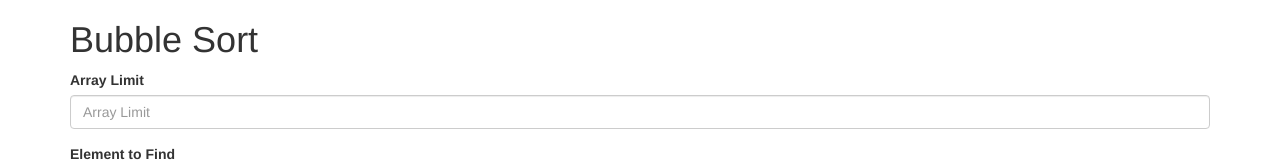
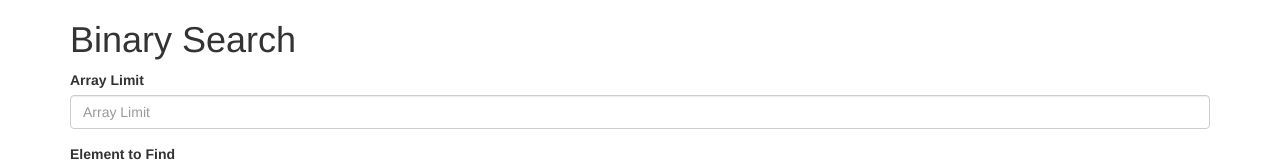
Before and after one commit to gara501/algorithms, a plain HTML site: page binary-search/aram/index.html in a window 1280 px wide. Shown: the top 162 px of the page. Drawn offline with nearby package versions, Linux system fonts and the light colour scheme.

Commit message:
name changes

```diff
--- a/binary-search/aram/index.html
+++ b/binary-search/aram/index.html
@@ -5,13 +5,13 @@
   <meta name="viewport" content="width=device-width">
   <!-- Latest compiled and minified CSS -->
   <link rel="stylesheet" href="https://maxcdn.bootstrapcdn.com/bootstrap/3.3.7/css/bootstrap.min.css" integrity="sha384-BVYiiSIFeK1dGmJRAkycuHAHRg32OmUcww7on3RYdg4Va+PmSTsz/K68vbdEjh4u" crossorigin="anonymous">
-  <title>Binary Sort</title>
+  <title>Binary Search</title>
 </head>
 <body>
   <div class="container">
     <div class="row">
       <div class="col-md-12">
-        <h1>Bubble Sort</h1>
+        <h1>Binary Search</h1>
       </div>
       <div class="col-md-12">
         <form>
```
